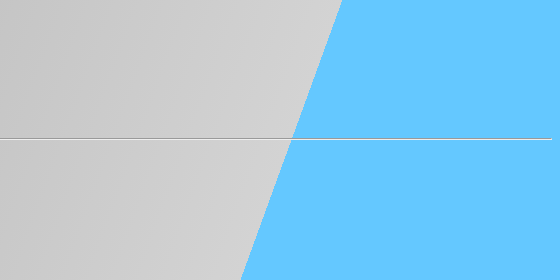
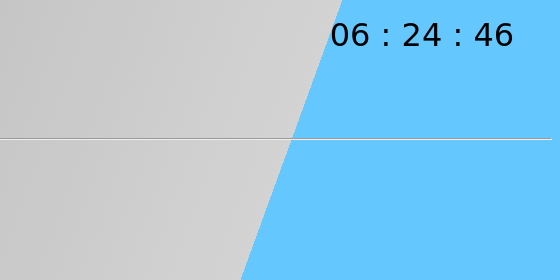
Before and after one commit to ss48721/ict-stankovski-russia, a plain HTML site: page StankovskiRussia-CLIMATE.html in a window 1280 px wide. Shown: the top 280 px of the page, 720-1280 px from the left. Drawn offline with Linux system fonts and the light colour scheme.

Commit message:
clock added

```diff
--- a/StankovskiRussia-CLIMATE.html
+++ b/StankovskiRussia-CLIMATE.html
@@ -7,6 +7,13 @@
       <meta name="viewport" content="width=device-width, initial-scale=1">
  <link rel="stylesheet" type="text/css" href="StankovskiRussia-CSS.css">
 <script src="StankovskiRussia.js"></script>
+<div class="time">
+            <span id="hr">00</span>
+            <span> : </span>
+            <span id="min">00</span>
+            <span> : </span>
+            <span id="sec">00</span>
+        </div>
 
     <div class="row">
       <ul class="main-nav">
```
Also changed, not shown: StankovskiRussia-HISTORY.html (+7 -0 lines), StankovskiRussia-HOME.html (+0 -1 lines), StankovskiRussia-MAP.html (+7 -0 lines), StankovskiRussia-TRAVEL.html (+7 -0 lines), StankovskiRussia-VIDEOS.html (+7 -0 lines).
